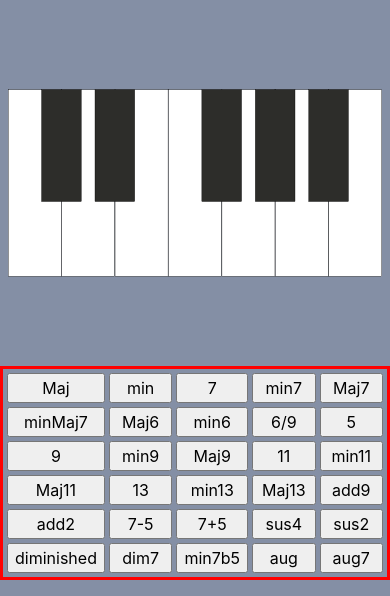
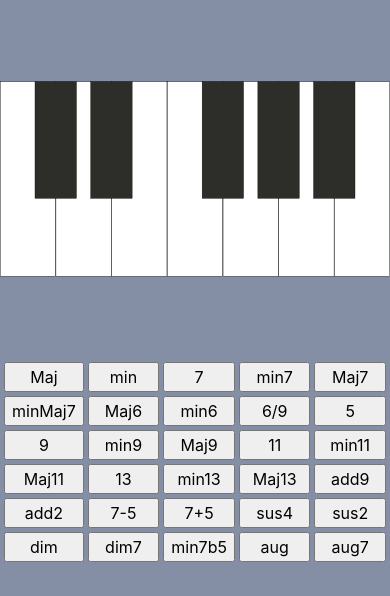
Before and after one commit to elokthewizard/cs50x-final, a Flask app: page / in a window 390 px wide. Shown: the part 248-844 px from the top of the page. Run offline with Flask 3, Linux system fonts and the light colour scheme.

Commit message:
fix little typos

```diff
--- a/static/style.css
+++ b/static/style.css
@@ -13,7 +13,7 @@ body {
 }
 
 .graphic {
-    padding: 0.5rem;
+    padding: 2.1rem 0;
     display: flex;
     justify-content: center;
 }
@@ -65,6 +65,11 @@ body {
     .header-right {
         float: none;
     }
+    .graphic {
+        padding: 0.25rem 0;
+        display: flex;
+        justify-content: center;
+    }
 }
 
 .svg-white-keys * {
@@ -104,7 +109,6 @@ body {
 }
 
 #chord-selection {
-    border: solid red;
     display: grid;
     grid-template-columns: repeat(5, 1fr);
     grid-template-rows: repeat(6, 1fr);
@@ -112,4 +116,7 @@ body {
     padding: 0.25rem;
     justify-content: center;
     align-items: center;
+    margin: auto;
+    position: relative;
+    top: 0; left: 0; bottom: 0; right: 0;
 }
--- a/templates/index.html
+++ b/templates/index.html
@@ -202,7 +202,7 @@
                 <input type="button" id="sevenPlusFive" name="chord" value="7+5">
                 <input type="button" id="sus4" name="chord" value="sus4">
                 <input type="button" id="sus2" name="chord" value="sus2">
-                <input type="button" id="diminished" name="chord" value="diminished">
+                <input type="button" id="diminished" name="chord" value="dim">
                 <input type="button" id="dim7" name="chord" value="dim7">
                 <input type="button" id="min7b5" name="chord" value="min7b5">
                 <input type="button" id="aug" name="chord" value="aug">
```
